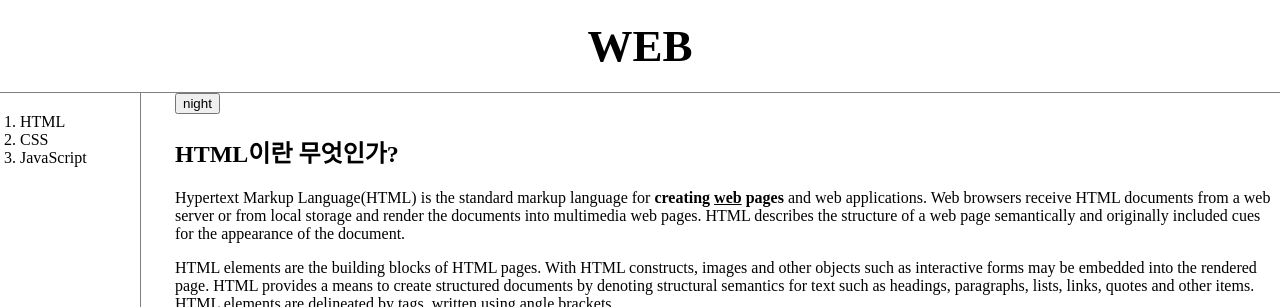
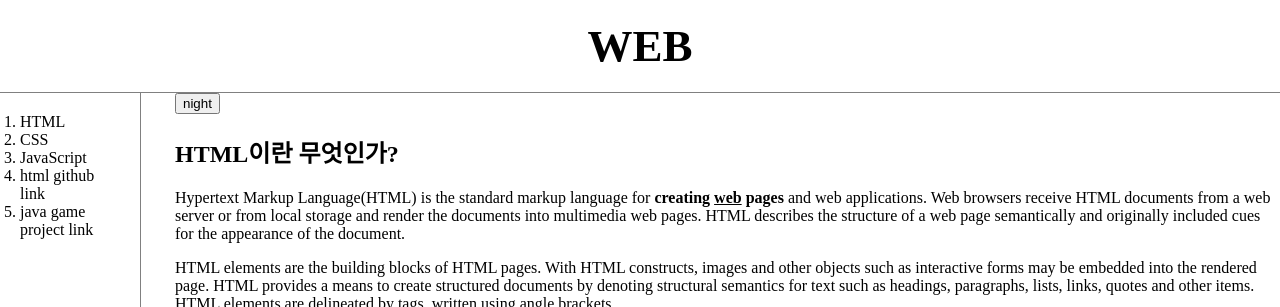
Before and after one commit to jhjhjhjjhjhjhjhj/web__0922, a plain HTML site: page index.html in a window 1280 px wide. Shown: the top 307 px of the page. Drawn offline with nearby package versions, Linux system fonts and the light colour scheme; a script that the page names is missing.

Commit message:
Add files via upload

```diff
--- a/index.html
+++ b/index.html
@@ -1,3 +1,4 @@
+
 <!DOCTYPE html>
 <html>
 <head>
@@ -25,6 +26,8 @@
 <li><a href="1.html">HTML</a></li>
 <li><a href="2.html">CSS</a></li>
 <li><a href="3.html">JavaScript</a></li>
+<li><a href="https://github.com/jhjhjhjjhjhjhjhj/web_0922ture.git">html github link</a></li>
+<li><a href="https://github.com/jhjhjhjjhjhjhjhj/kjh_java.git">java game project link</a></li>
 </ol>
 <div id="article">
     <input type="button" value="night" onclick="nightDayHandler(this);">
```
